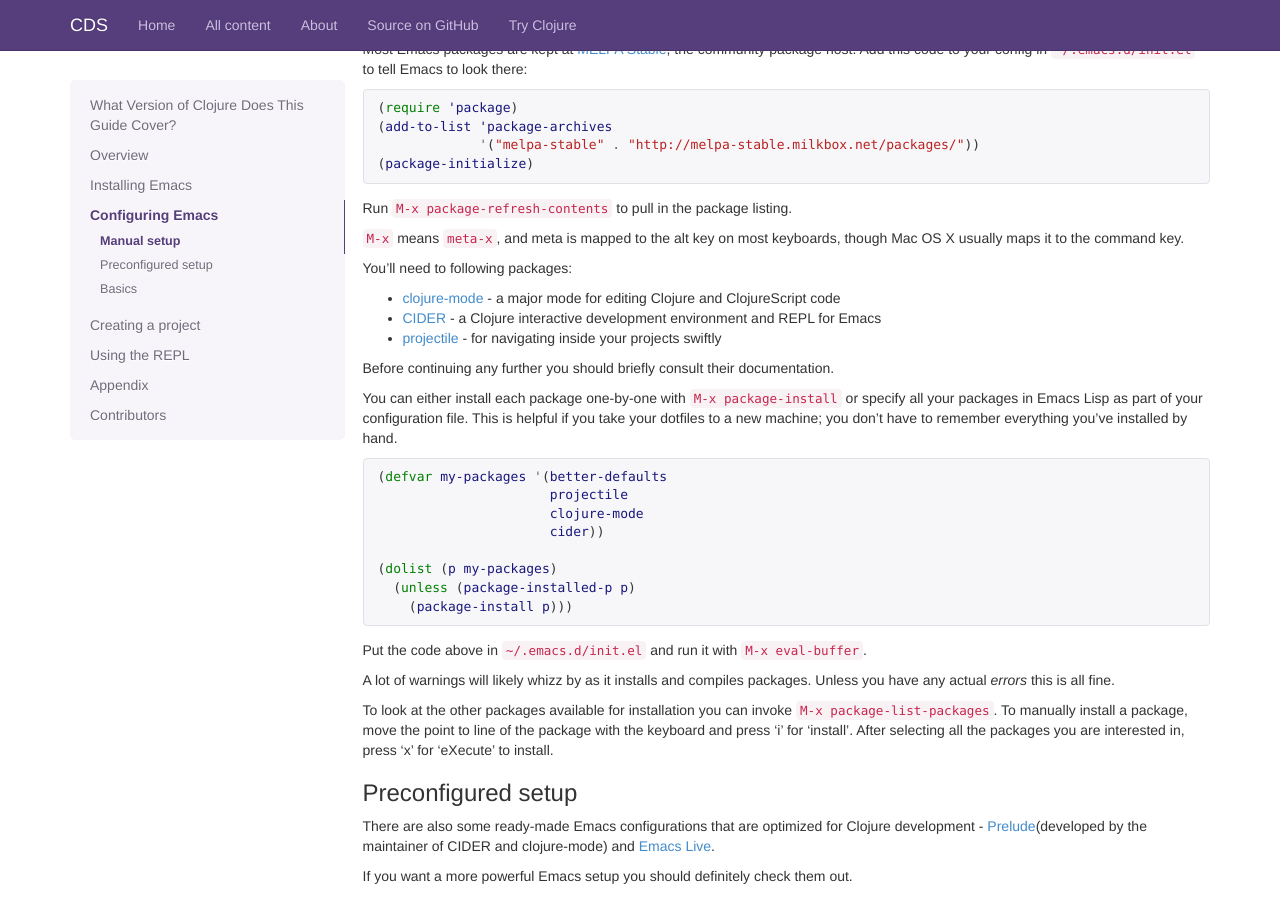
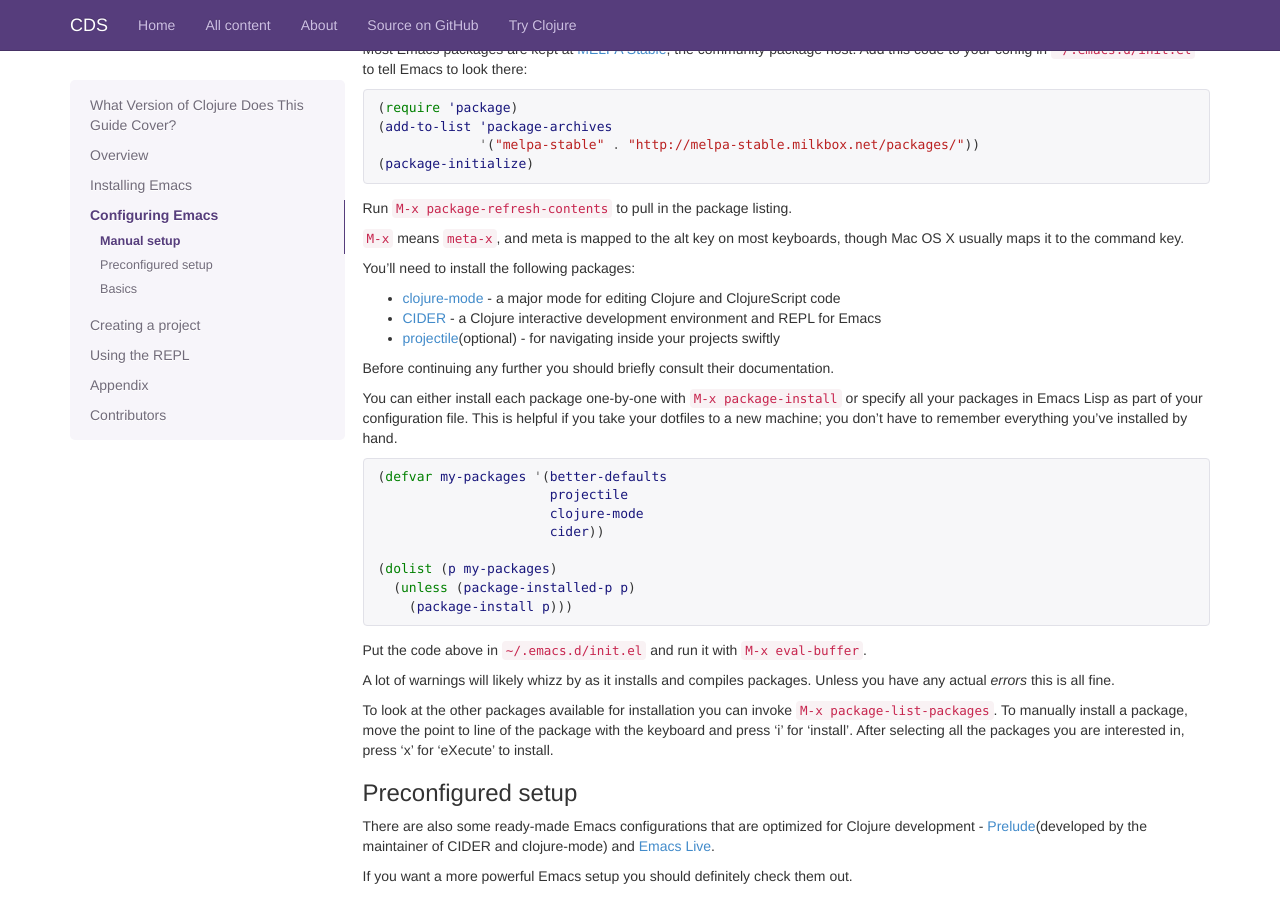
Before and after one commit to clojuredocs/guides, a Jekyll site: the page built from articles/tutorials/emacs.md, in a window 1280 px wide and 900 px high, scrolled down 1748 px. Built offline with Jekyll 4.4.1, drawn with Linux system fonts in a browser that asks for light colours; some web fonts are replaced; Markdown is read by kramdown in place of the engine named in the settings.

Commit message:
Minor corrections to the Emacs tutorial

```diff
--- a/articles/tutorials/emacs.md
+++ b/articles/tutorials/emacs.md
@@ -113,7 +113,7 @@
 barebones experience and not particularly useful for Clojure
 development.
 
-### Manual setup
+### Manual setup ###
 
 Emacs can be configured through a folder in your home folder called
 [~/.emacs.d](http://www.emacswiki.org/emacs/DotEmacsDotD), and
@@ -139,11 +139,11 @@
 `M-x` means `meta-x`, and meta is mapped to the alt key on most keyboards,
 though Mac OS X usually maps it to the command key.
 
-You'll need to following packages:
+You'll need to install the following packages:
 
 * [clojure-mode](https://github.com/clojure-emacs/clojure-mode) - a major mode for editing Clojure and ClojureScript code
 * [CIDER](https://github.com/clojure-emacs/cider) - a Clojure interactive development environment and REPL for Emacs
-* [projectile](https://github.com/bbatsov/projectile) - for navigating inside your projects swiftly
+* [projectile](https://github.com/bbatsov/projectile)(optional) - for navigating inside your projects swiftly
 
 Before continuing any further you should briefly consult their documentation.
 
```
